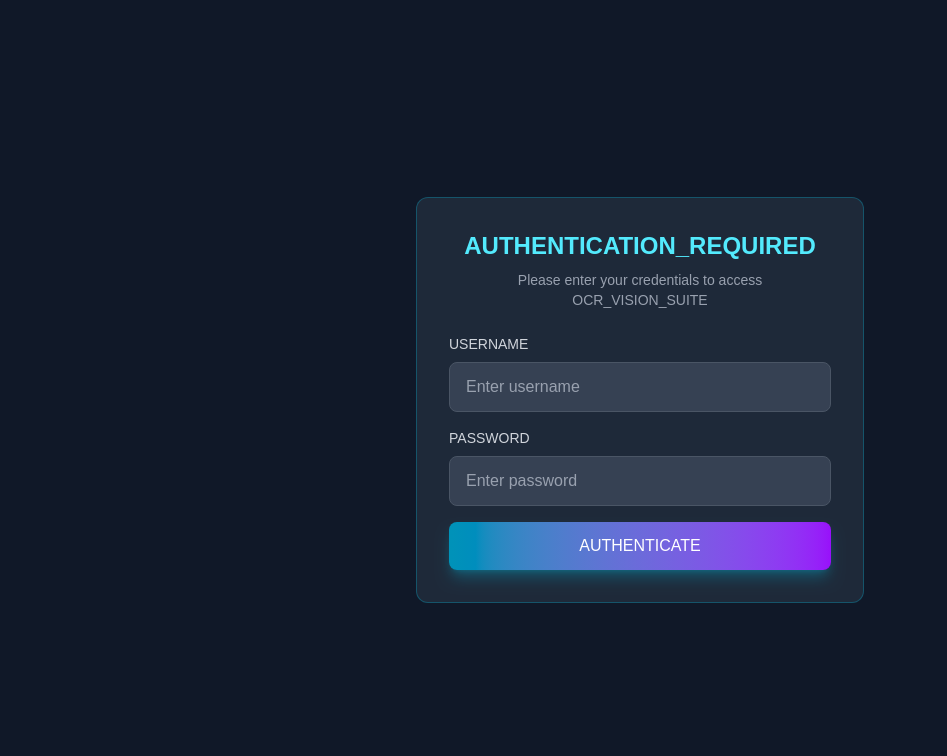
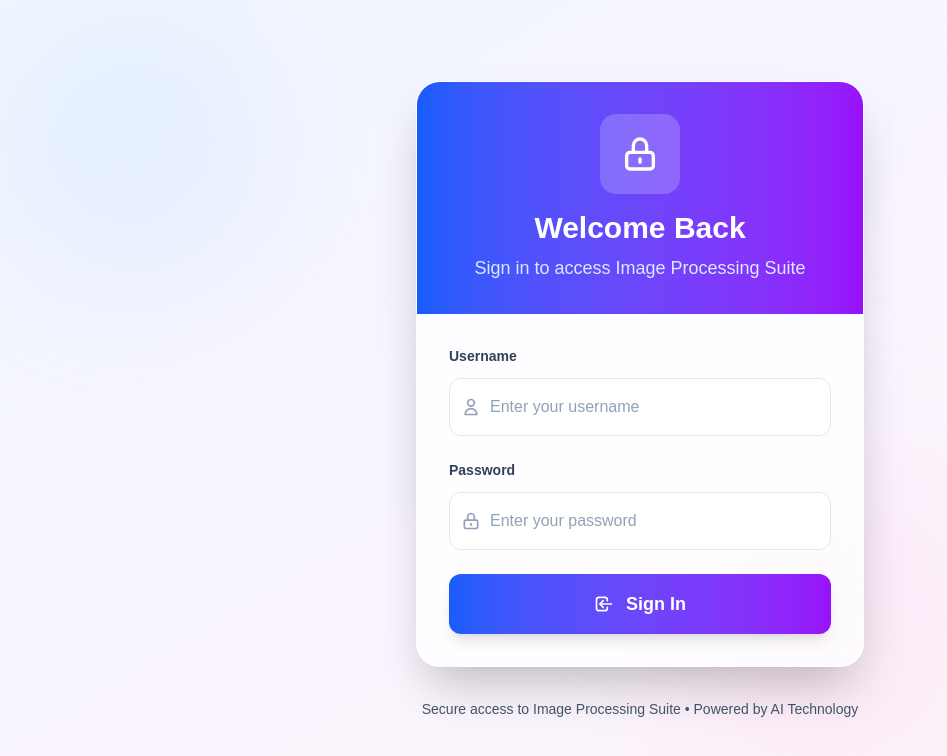
Before and after one commit to Md-Omar-Shahariar/OCR-image-processing, a Next.js app: page / in a window 1280 px wide. Shown: the top 756 px of the page, without its empty margins (0-947 px from the left). Built offline with nearby package versions, Linux system fonts and the light colour scheme.

Commit message:
auth update

```diff
--- a/src/components/BasicAuth.tsx
+++ b/src/components/BasicAuth.tsx
@@ -22,18 +22,9 @@ export default function BasicAuth({ children }: BasicAuthProps) {
     setIsChecking(false);
   };
 
-  //   const handleLogin = (username: string, password: string) => {
-  //     if (username === "knowledge" && password === "testPass123") {
-  //       sessionStorage.setItem("Access", "Authenticated");
-  //       setIsAuthenticated(true);
-  //       return true;
-  //     }
-  //     return false;
-  //   };
   const handleLogin = (username: string, password: string) => {
     if (username === "knowledge" && password === "testPass123") {
       sessionStorage.setItem("Access", "Authenticated");
-
       document.cookie = `Access=Authenticated; path=/; max-age=86400`; // 24 hours
       setIsAuthenticated(true);
       return true;
@@ -43,8 +34,13 @@ export default function BasicAuth({ children }: BasicAuthProps) {
 
   if (isChecking) {
     return (
-      <div className="min-h-screen bg-gray-900 flex items-center justify-center">
-        <div className="text-white text-lg">Checking authentication...</div>
+      <div className="min-h-screen bg-gradient-to-br from-blue-50 to-purple-50 flex items-center justify-center">
+        <div className="text-center">
+          <div className="w-16 h-16 border-4 border-blue-600 border-t-transparent rounded-full animate-spin mx-auto mb-4"></div>
+          <div className="text-slate-700 font-medium">
+            Checking authentication...
+          </div>
+        </div>
       </div>
     );
   }
@@ -64,83 +60,215 @@ function AuthPopup({ onLogin }: AuthPopupProps) {
   const [username, setUsername] = useState("");
   const [password, setPassword] = useState("");
   const [error, setError] = useState("");
+  const [isLoading, setIsLoading] = useState(false);
 
-  const handleSubmit = (e: React.FormEvent) => {
+  const handleSubmit = async (e: React.FormEvent) => {
     e.preventDefault();
+    setIsLoading(true);
+
+    // Simulate a small delay for better UX
+    await new Promise((resolve) => setTimeout(resolve, 500));
+
     if (onLogin(username, password)) {
       setError("");
     } else {
-      setError("Invalid credentials. Please try again.");
+      setError("Invalid username or password. Please try again.");
     }
+    setIsLoading(false);
   };
 
   return (
-    <div className="min-h-screen bg-gray-900 flex items-center justify-center p-4">
-      <div className="bg-gray-800 rounded-xl p-8 border border-cyan-500/30 max-w-md w-full">
-        <div className="text-center mb-6">
-          <h2 className="text-2xl font-bold text-cyan-300 mb-2">
-            AUTHENTICATION_REQUIRED
-          </h2>
-          <p className="text-gray-400 text-sm">
-            Please enter your credentials to access OCR_VISION_SUITE
+    <div className="min-h-screen bg-gradient-to-br from-blue-50 via-purple-50 to-pink-50 flex items-center justify-center p-4 relative overflow-hidden">
+      {/* Background Elements */}
+      <div className="absolute top-0 left-0 w-72 h-72 bg-blue-200 rounded-full mix-blend-multiply filter blur-3xl opacity-20 animate-blob"></div>
+      <div className="absolute top-0 right-0 w-72 h-72 bg-purple-200 rounded-full mix-blend-multiply filter blur-3xl opacity-20 animate-blob animation-delay-2000"></div>
+      <div className="absolute bottom-0 left-1/2 w-72 h-72 bg-pink-200 rounded-full mix-blend-multiply filter blur-3xl opacity-20 animate-blob animation-delay-4000"></div>
+
+      <div className="relative z-10 w-full max-w-md">
+        {/* Auth Card */}
+        <div className="bg-white/80 backdrop-blur-md rounded-3xl shadow-2xl border border-white/50 overflow-hidden">
+          {/* Header Section */}
+          <div className="bg-gradient-to-r from-blue-600 to-purple-600 p-8 text-center">
+            <div className="w-20 h-20 mx-auto mb-4 bg-white/20 rounded-2xl flex items-center justify-center">
+              <svg
+                className="w-10 h-10 text-white"
+                fill="none"
+                stroke="currentColor"
+                viewBox="0 0 24 24"
+              >
+                <path
+                  strokeLinecap="round"
+                  strokeLinejoin="round"
+                  strokeWidth={2}
+                  d="M12 15v2m-6 4h12a2 2 0 002-2v-6a2 2 0 00-2-2H6a2 2 0 00-2 2v6a2 2 0 002 2zm10-10V7a4 4 0 00-8 0v4h8z"
+                />
+              </svg>
+            </div>
+            <h1 className="text-3xl font-bold text-white mb-2">Welcome Back</h1>
+            <p className="text-blue-100 text-lg">
+              Sign in to access Image Processing Suite
             </p>
           </div>
 
-        <form onSubmit={handleSubmit} className="space-y-4">
+          {/* Form Section */}
+          <div className="p-8">
+            <form onSubmit={handleSubmit} className="space-y-6">
+              {/* Username Field */}
               <div>
-            <label className="block text-sm font-medium text-gray-300 mb-2">
-              USERNAME
+                <label className="block text-sm font-semibold text-slate-700 mb-3">
+                  Username
                 </label>
+                <div className="relative">
+                  <div className="absolute inset-y-0 left-0 pl-3 flex items-center pointer-events-none">
+                    <svg
+                      className="h-5 w-5 text-slate-400"
+                      fill="none"
+                      stroke="currentColor"
+                      viewBox="0 0 24 24"
+                    >
+                      <path
+                        strokeLinecap="round"
+                        strokeLinejoin="round"
+                        strokeWidth={2}
+                        d="M16 7a4 4 0 11-8 0 4 4 0 018 0zM12 14a7 7 0 00-7 7h14a7 7 0 00-7-7z"
+                      />
+                    </svg>
+                  </div>
                   <input
                     type="text"
                     value={username}
                     onChange={(e) => setUsername(e.target.value)}
-              className="w-full px-4 py-3 bg-gray-700 border border-gray-600 rounded-lg text-white placeholder-gray-400 focus:outline-none focus:border-cyan-500 focus:ring-1 focus:ring-cyan-500 transition-colors"
-              placeholder="Enter username"
+                    className="w-full pl-10 pr-4 py-4 bg-white border border-slate-200 rounded-xl text-slate-700 placeholder-slate-400 focus:outline-none focus:ring-2 focus:ring-blue-500 focus:border-transparent transition-all duration-200 hover:border-slate-300"
+                    placeholder="Enter your username"
                     required
                   />
                 </div>
+              </div>
 
+              {/* Password Field */}
               <div>
-            <label className="block text-sm font-medium text-gray-300 mb-2">
-              PASSWORD
+                <label className="block text-sm font-semibold text-slate-700 mb-3">
+                  Password
                 </label>
+                <div className="relative">
+                  <div className="absolute inset-y-0 left-0 pl-3 flex items-center pointer-events-none">
+                    <svg
+                      className="h-5 w-5 text-slate-400"
+                      fill="none"
+                      stroke="currentColor"
+                      viewBox="0 0 24 24"
+                    >
+                      <path
+                        strokeLinecap="round"
+                        strokeLinejoin="round"
+                        strokeWidth={2}
+                        d="M12 15v2m-6 4h12a2 2 0 002-2v-6a2 2 0 00-2-2H6a2 2 0 00-2 2v6a2 2 0 002 2zm10-10V7a4 4 0 00-8 0v4h8z"
+                      />
+                    </svg>
+                  </div>
                   <input
                     type="password"
                     value={password}
                     onChange={(e) => setPassword(e.target.value)}
-              className="w-full px-4 py-3 bg-gray-700 border border-gray-600 rounded-lg text-white placeholder-gray-400 focus:outline-none focus:border-cyan-500 focus:ring-1 focus:ring-cyan-500 transition-colors"
-              placeholder="Enter password"
+                    className="w-full pl-10 pr-4 py-4 bg-white border border-slate-200 rounded-xl text-slate-700 placeholder-slate-400 focus:outline-none focus:ring-2 focus:ring-blue-500 focus:border-transparent transition-all duration-200 hover:border-slate-300"
+                    placeholder="Enter your password"
                     required
                   />
                 </div>
+              </div>
 
+              {/* Error Message */}
               {error && (
-            <div className="p-3 bg-red-500/20 border border-red-500/50 rounded-lg">
-              <p className="text-red-300 text-sm text-center">{error}</p>
+                <div className="p-4 bg-red-50 border border-red-200 rounded-xl flex items-center space-x-3">
+                  <svg
+                    className="w-5 h-5 text-red-500 flex-shrink-0"
+                    fill="none"
+                    stroke="currentColor"
+                    viewBox="0 0 24 24"
+                  >
+                    <path
+                      strokeLinecap="round"
+                      strokeLinejoin="round"
+                      strokeWidth={2}
+                      d="M12 8v4m0 4h.01M21 12a9 9 0 11-18 0 9 9 0 0118 0z"
+                    />
+                  </svg>
+                  <p className="text-red-700 text-sm">{error}</p>
                 </div>
               )}
 
+              {/* Submit Button */}
               <button
                 type="submit"
-            className="w-full py-3 px-4 bg-gradient-to-r from-cyan-600 to-purple-600 rounded-lg font-medium text-white hover:from-cyan-500 hover:to-purple-500 transition-all duration-300 shadow-lg shadow-cyan-500/30"
+                disabled={isLoading}
+                className={`w-full py-4 px-6 rounded-xl font-bold text-lg transition-all duration-300 flex items-center justify-center space-x-3 ${
+                  isLoading
+                    ? "bg-slate-400 cursor-not-allowed text-white"
+                    : "bg-gradient-to-r from-blue-600 to-purple-600 hover:from-blue-700 hover:to-purple-700 text-white shadow-lg hover:shadow-xl transform hover:-translate-y-0.5"
+                }`}
               >
-            AUTHENTICATE
+                {isLoading ? (
+                  <>
+                    <div className="w-5 h-5 border-2 border-white border-t-transparent rounded-full animate-spin"></div>
+                    <span>Signing in...</span>
+                  </>
+                ) : (
+                  <>
+                    <svg
+                      className="w-5 h-5"
+                      fill="none"
+                      stroke="currentColor"
+                      viewBox="0 0 24 24"
+                    >
+                      <path
+                        strokeLinecap="round"
+                        strokeLinejoin="round"
+                        strokeWidth={2}
+                        d="M11 16l-4-4m0 0l4-4m-4 4h14m-5 4v1a3 3 0 01-3 3H6a3 3 0 01-3-3V7a3 3 0 013-3h7a3 3 0 013 3v1"
+                      />
+                    </svg>
+                    <span>Sign In</span>
+                  </>
+                )}
               </button>
             </form>
-
-        {/* <div className="mt-6 text-center">
-          <div className="text-xs text-gray-500 space-y-1">
-            <div>DEMO_CREDENTIALS</div>
-            <div>
-              Username: <span className="text-cyan-400">knowledge</span>
-            </div>
-            <div>
-              Password: <span className="text-cyan-400">testPass123</span>
           </div>
         </div>
-        </div> */}
+
+        {/* Footer */}
+        <div className="text-center mt-8">
+          <p className="text-slate-600 text-sm">
+            Secure access to Image Processing Suite • Powered by AI Technology
+          </p>
         </div>
+      </div>
+
+      {/* Global Styles */}
+      <style jsx global>{`
+        @keyframes blob {
+          0% {
+            transform: translate(0px, 0px) scale(1);
+          }
+          33% {
+            transform: translate(30px, -50px) scale(1.1);
+          }
+          66% {
+            transform: translate(-20px, 20px) scale(0.9);
+          }
+          100% {
+            transform: translate(0px, 0px) scale(1);
+          }
+        }
+        .animate-blob {
+          animation: blob 7s infinite;
+        }
+        .animation-delay-2000 {
+          animation-delay: 2s;
+        }
+        .animation-delay-4000 {
+          animation-delay: 4s;
+        }
+      `}</style>
     </div>
   );
 }
```
Lines whose indentation alone changed are shown as unchanged.
